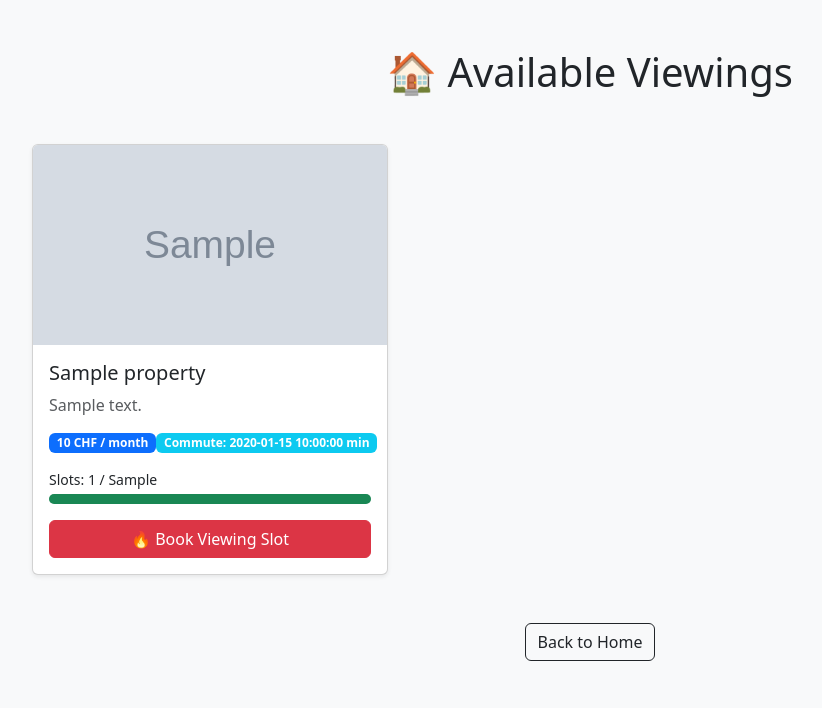
After one commit to SabinSim/fastapi_playground, a FastAPI app: template SwissHome_Rush/app/templates/booking.html in a window 1280 px wide. The commit adds this page. Shown: the top 708 px of the page, without its empty margins (50-872 px from the left). Run offline with FastAPI, Linux system fonts and the light colour scheme; the template is opened without the code that fills it: most values are stand-ins (such as "Sample title", 1, 10 or a date in 2020); grey boxes marked "Sample" are stand-in pictures.

Commit message:
Add files via upload

```diff
--- a/SwissHome_Rush/app/database.py
+++ b/SwissHome_Rush/app/database.py
@@ -2,18 +2,27 @@ from sqlalchemy import create_engine
 from sqlalchemy.ext.declarative import declarative_base
 from sqlalchemy.orm import sessionmaker
 
-# [DB 연결 주소]
-# 'db'는 docker-compose에서 이름 정의함
-# 내부에서느 IP대신 이 이름으로 서로 찾음
+# [ENG] Database URL
+# [KOR] 데이터베이스 연결 주소
 SQLALCHEMY_DATABASE_URL = "postgresql://admin:password@db:5432/swiss_home"
 
-# 엔진 생성 (누가 API로 요청 할때마다 DB연결을 새로 하나씩 해주는 공장)
-engine = create_engine(SQLALCHEMY_DATABASE_URL)
+# [ENG] Create Database Engine with increased pool size for the "War"
+# [KOR] 전쟁(동시 접속)을 대비해 커넥션 풀 크기를 20으로 늘립니다.
+# (기본값은 5라서, 15명이 동시에 오면 에러가 납니다)
+engine = create_engine(
+    SQLALCHEMY_DATABASE_URL,
+    pool_size=20,      # [NEW] 한 번에 20명까지 입장 가능
+    max_overflow=0,    # [NEW] 추가 예비 인원은 두지 않음
+    pool_timeout=30    # [NEW] 자리가 없으면 30초까지 대기
+)
 
-# 세션 공장 (요청이 올때마다 연결을 생성해줌)
 SessionLocal = sessionmaker(autocommit=False, autoflush=False, bind=engine)
 
-# 모든 모델(Table)의 부모 클래스
-# Table 은 데이터를 저장하는 엑셀 시트와 같음
-# Base 는 엑셀 시트를 코드로 만들기 위한 기준점
 Base = declarative_base()
+
+def get_db():
+    db = SessionLocal()
+    try:
+        yield db
+    finally:
+        db.close()
--- a/SwissHome_Rush/app/main.py
+++ b/SwissHome_Rush/app/main.py
@@ -1,29 +1,117 @@
-from fastapi import FastAPI, Request
-from fastapi.templating import Jinja2Templates # UI 템플릿 엔진
-from app.database import engine, Base
+import time
+import random
+from fastapi import FastAPI, Request, Depends, HTTPException
+from fastapi.responses import RedirectResponse
+from fastapi.templating import Jinja2Templates
+from sqlalchemy.orm import Session
+from app.database import engine, Base, get_db
+import app.models as models
+from app.sbb import SBBAgent
 
-# 앱 시작 시 DB 테이블 생성 (models.py가 생기면서 작동됨)
+# [KOR] DB 테이블 생성 (없으면 자동 생성)
+models.Base.metadata.create_all(bind=engine)
 
-app = FastAPI(title="SwissHome Rush 🏠")
-
-# [UI 설정]
-# HTML 파일들이 'app/templates' 폴더에 있다고 알려줍니다.
-# Jinja2Templates 으로 구성됨 (Jinja2Templates은 HTML에 문법 구문을 씌어줌 If를 사용가능하게 만듬)
+app = FastAPI(title="SwissHome Rush")
 templates = Jinja2Templates(directory="app/templates")
 
+def initialize_data(db: Session):
+    """
+    [KOR] DB가 비어있으면 초기 샘플 데이터를 생성하는 함수
+    """
+    if db.query(models.Property).count() == 0:
+        sample_properties = [
+            models.Property(
+                name="Zurich Lakeview Penthouse",
+                description="Luxury apartment with a stunning view of Lake Zurich. 10 mins to HB.",
+                price=4500.0,
+                image_url="https://images.unsplash.com/photo-1512917774080-9991f1c4c750",
+                max_slots=5,
+                commute_time=15
+            ),
+            models.Property(
+                name="Bern Old Town Classic",
+                description="Historic apartment near Zytglogge.",
+                price=2800.0,
+                image_url="https://images.unsplash.com/photo-1502672260266-1c1ef2d93688",
+                max_slots=5,
+                commute_time=60
+            ),
+            models.Property(
+                name="Geneva Modern Studio",
+                description="Close to UN headquarters.",
+                price=3200.0,
+                image_url="https://images.unsplash.com/photo-1522708323590-d24dbb6b0267",
+                max_slots=5,
+                commute_time=170
+            )
+        ]
+        db.add_all(sample_properties)
+        db.commit()
+        print("✅ Sample Data Created!")
+
 @app.get("/")
-def read_root(request:Request):
+def read_root(request: Request, db: Session = Depends(get_db)):
+    initialize_data(db)
+    return templates.TemplateResponse("index.html", {
+        "request": request,
+        "project_name": "SwissHome Rush",
+        "status": "Phase 5 - Visualized 📊",
+        "location": "Cazis"
+    })
+
+@app.get("/properties")
+def show_properties(request: Request, db: Session = Depends(get_db)):
+    # 1. 데이터 확인
+    initialize_data(db)
+
+    # 2. 모든 집 목록 가져오기
+    properties = db.query(models.Property).all()
+
+    # 3. [NEW] 각 집마다 현재 예약된 인원 수 계산해서 붙여주기
+    for p in properties:
+        current_count = db.query(models.Booking).filter(models.Booking.property_id == p.id).count()
+        p.current_count = current_count  # 화면에 보여주기 위해 임시로 숫자를 붙임
+
+    return templates.TemplateResponse("booking.html", {"request": request, "properties": properties})
+
+@app.post("/book/{property_id}")
+def book_viewing(property_id: int, db: Session = Depends(get_db)):
     """
-    메인 페이지를 렌더링함 완성된 HTML화면으로 반환함
+    [Flow] 동시성 제어가 적용된 예약 로직
     """
+    try:
+        # 1. Lock (줄 세우기)
+        target_property = db.query(models.Property)\
+                            .filter(models.Property.id == property_id)\
+                            .with_for_update()\
+                            .first()
 
-    # 템플릿(index.html)에 기입할 데이터
-    return templates.TemplateResponse(
-        "index.html",
-        {
-            "request": request,
-            "project_name": "SwissHome Rush",
-            "status": "Phase 1 - Infrastructure Ready 🏗️",
-            "location": "Cazis, Switzerland"
-        }
-    )
+        if not target_property:
+            raise HTTPException(status_code=404, detail="House not found")
+
+        # 2. Count (인원 확인)
+        current_bookings = db.query(models.Booking)\
+                             .filter(models.Booking.property_id == property_id)\
+                             .count()
+
+        # 3. Delay (경쟁 상황 시뮬레이션)
+        time.sleep(0.1)
+
+        # 4. Decide (판정)
+        if current_bookings < target_property.max_slots:
+            new_booking = models.Booking(
+                property_id=property_id,
+                user_name=f"User-{random.randint(1000,9999)}"
+            )
+            db.add(new_booking)
+            db.commit()
+            print(f"✅ Booking Success! ({current_bookings + 1}/5)")
+        else:
+            db.rollback()
+            print(f"❌ Sold Out! (5/5)")
+
+    except Exception as e:
+        db.rollback()
+        print(f"🔥 Error: {e}")
+
+    return RedirectResponse(url="/properties", status_code=303)
--- /dev/null
+++ b/SwissHome_Rush/app/templates/booking.html
@@ -0,0 +1,61 @@
+<!DOCTYPE html>
+<html>
+<head>
+    <title>Available Viewings - SwissHome Rush</title>
+    <link href="https://cdn.jsdelivr.net/npm/bootstrap@5.3.0/dist/css/bootstrap.min.css" rel="stylesheet">
+    <style>
+        .property-card { transition: transform 0.2s; }
+        .property-card:hover { transform: translateY(-5px); }
+        /* 매진되면 흑백 처리하고 흐릿하게 만듦 */
+        .sold-out { filter: grayscale(100%); opacity: 0.7; }
+    </style>
+</head>
+<body class="bg-light">
+    <div class="container py-5">
+        <h1 class="text-center mb-5">🏠 Available Viewings</h1>
+
+        <div class="row">
+            {% for property in properties %}
+            <div class="col-md-4 mb-4">
+
+                <div class="card h-100 shadow-sm property-card {% if property.current_count >= property.max_slots %}sold-out{% endif %}">
+
+                    <img src="{{ property.image_url }}" class="card-img-top" alt="{{ property.name }}" style="height: 200px; object-fit: cover;">
+                    <div class="card-body">
+                        <h5 class="card-title">{{ property.name }}</h5>
+                        <p class="card-text text-muted">{{ property.description }}</p>
+
+                        <div class="d-flex justify-content-between align-items-center mb-3">
+                            <span class="badge bg-primary">{{ property.price }} CHF / month</span>
+                            <span class="badge bg-info">Commute: {{ property.commute_time }} min</span>
+                        </div>
+
+                        <p class="mb-1 small">Slots: {{ property.current_count }} / {{ property.max_slots }}</p>
+
+                        <div class="progress mb-3" style="height: 10px;">
+                            <div class="progress-bar {% if property.current_count >= property.max_slots %}bg-danger{% else %}bg-success{% endif %}"
+                                 role="progressbar"
+                                 style="width: {{ (property.current_count / property.max_slots) * 100 }}%">
+                            </div>
+                        </div>
+
+                        <form action="/book/{{ property.id }}" method="post">
+                            {% if property.current_count >= property.max_slots %}
+                                <button type="button" class="btn btn-secondary w-100" disabled>❌ Sold Out</button>
+                            {% else %}
+                                <button type="submit" class="btn btn-danger w-100">🔥 Book Viewing Slot</button>
+                            {% endif %}
+                        </form>
+
+                    </div>
+                </div>
+            </div>
+            {% endfor %}
+        </div>
+
+        <div class="text-center mt-4">
+            <a href="/" class="btn btn-outline-dark">Back to Home</a>
+        </div>
+    </div>
+</body>
+</html>
--- a/SwissHome_Rush/app/templates/index.html
+++ b/SwissHome_Rush/app/templates/index.html
@@ -9,7 +9,6 @@
         body { background-color: #f4f6f9; font-family: 'Segoe UI', Tahoma, Geneva, Verdana, sans-serif; }
         .hero { background: white; padding: 60px; border-radius: 20px; box-shadow: 0 10px 25px rgba(0,0,0,0.05); margin-top: 50px; }
         .swiss-cross { color: #d52b1e; font-weight: 900; }
-        .status-badge { background-color: #e9ecef; color: #495057; padding: 5px 10px; border-radius: 5px; font-size: 0.9em; }
     </style>
 </head>
 <body>
@@ -58,7 +57,7 @@
             </div>
 
             <div class="mt-5">
-                <button class="btn btn-danger btn-lg px-5" disabled>View Properties (Coming Phase 2)</button>
+                <a href="/properties" class="btn btn-danger btn-lg px-5">View Properties</a>
             </div>
         </div>
 
```
Also changed, not shown: SwissHome_Rush/app/models.py (added, +21 -0 lines), SwissHome_Rush/app/sbb.py (added, +16 -0 lines), SwissHome_Rush/attack.py (added, +54 -0 lines).
